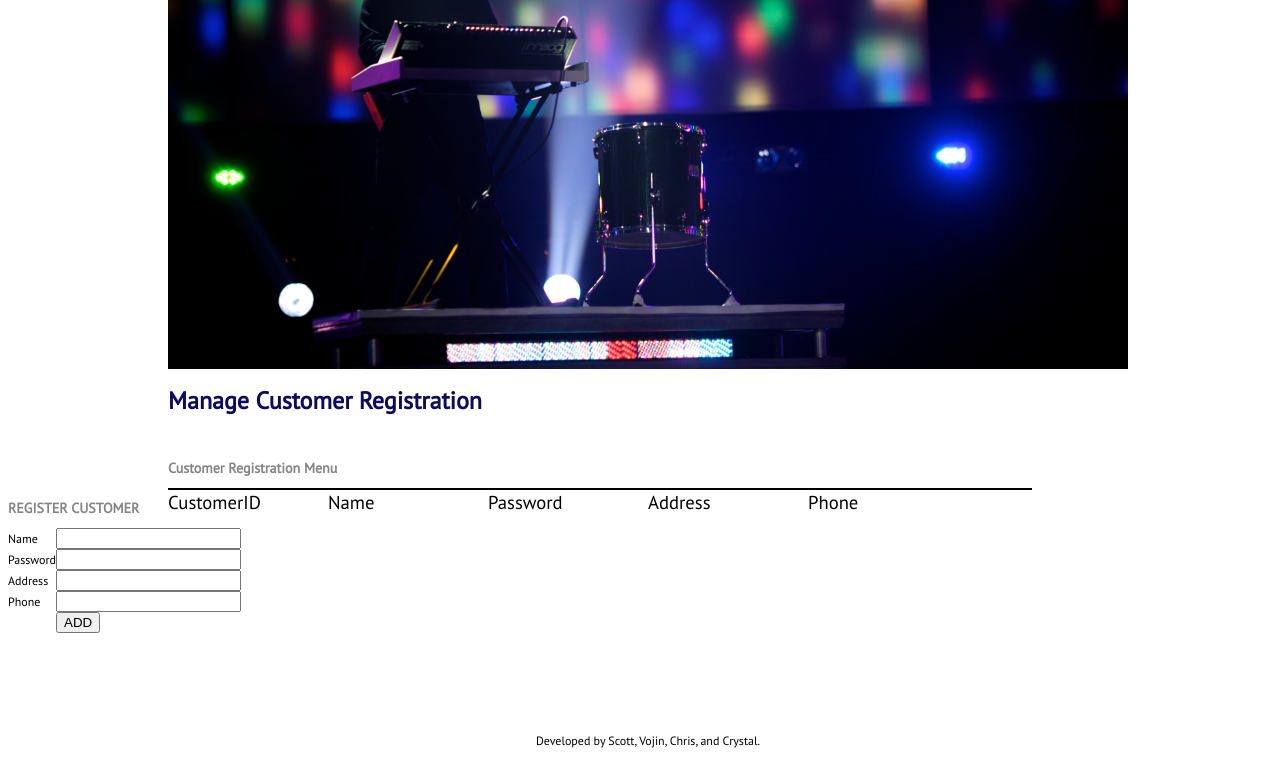
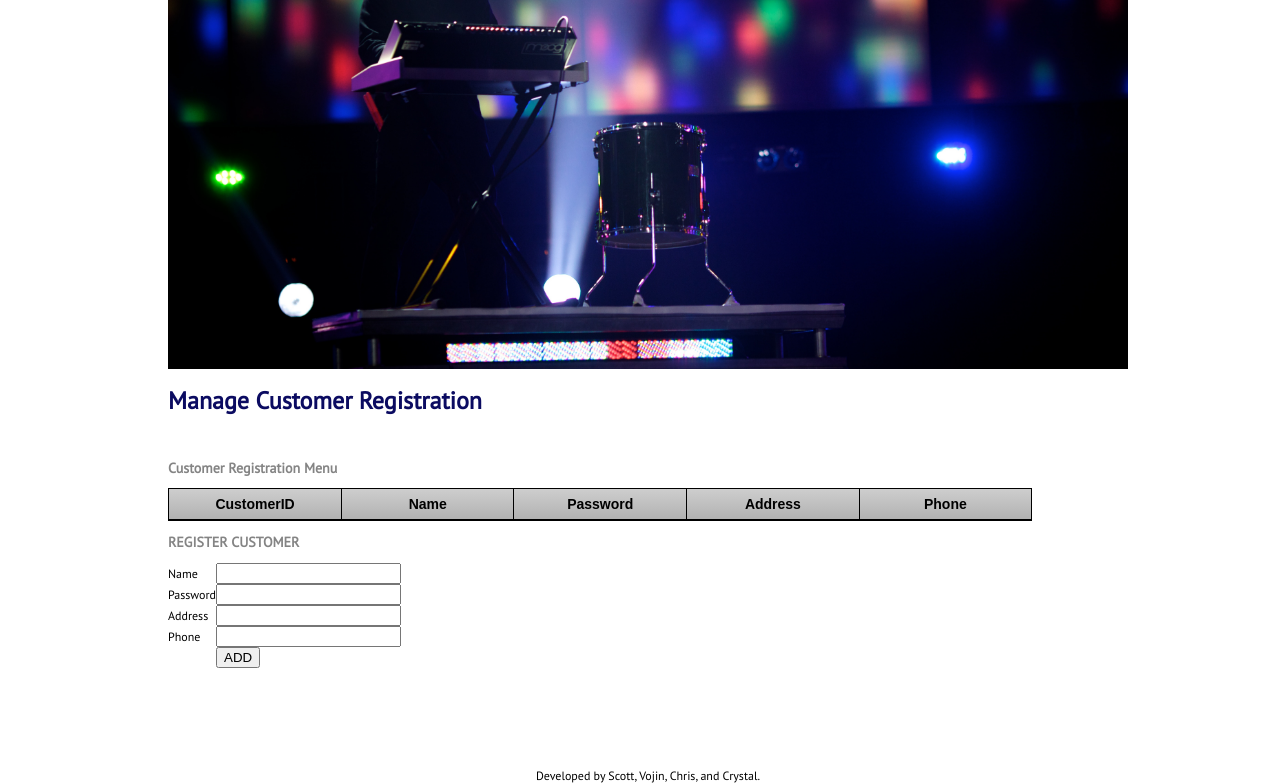
Before and after one commit to smbassett/music-store-db, a PHP site: page /customer/registration.php in a window 1280 px wide. Shown: the part 121-904 px from the top of the page. Before the commit the page ends 869 px from the top, so only its background shows below. Run offline with PHP 8.4, Linux system fonts and the light colour scheme; data that the repository does not hold is empty.

Commit message:
Fixed table display

```diff
--- a/customer/registration.php
+++ b/customer/registration.php
@@ -77,9 +77,7 @@ function formSubmit(CustId) {
 ?>
 
 <h2>Customer Registration Menu</h2>
-
 <!-- Note: table CSS generated with this useful online tool: http://www.csstablegenerator.com/?table_id=7 -->
-<table border=0 cellpadding=0 cellspacing=0 class="CustomerInfoTable">
 <?php
 
   // Display Customers
@@ -90,7 +88,7 @@ function formSubmit(CustId) {
 
 
 ?>
-</div>
+
 
 <h2>REGISTER CUSTOMER</h2>
 
--- a/dbops.php
+++ b/dbops.php
@@ -80,8 +80,9 @@ function displayCustomers($connection) {
 	// We need a submit value to detect if delete was pressed
 	echo "<input type=\"hidden\" name=\"submitDelete\" value=\"DELETE\"/>";
 
+	echo "<table border=0 cellpadding=0 cellspacing=0 class='CustomerInfoTable'>";
+	echo "<tr valign=center>";
 	echo "
-		<table border=0 cellpadding=0 cellspacing=0><tr valign=center>
 			<td class=rowheader>CustomerID</td>
 			<td class=rowheader>Name</td>
 			<td class=rowheader>Password</td>
@@ -166,7 +167,7 @@ function displayItems($connection) {
 	echo "<input type=\"hidden\" name=\"submitDelete\" value=\"DELETE\"/>";
 
 	echo "
-		<table border=0 cellpadding=0 cellspacing=0><tr valign=center>
+		<table border=0 cellpadding=0 cellspacing=0 class='CustomerInfoTable'><tr valign=center>
 			<td class=rowheader>UPC</td>
 			<td class=rowheader>Title</td>
 			<td class=rowheader>Item Type</td>
--- a/manager/manage_items.php
+++ b/manager/manage_items.php
@@ -70,7 +70,6 @@ function formSubmit(itemUpc) {
 
 <h2>Items</h2>
 
-<div class="CustomerInfoTable">
 <?php
   // Display Items
   displayItems($connection);
@@ -79,7 +78,7 @@ function formSubmit(itemUpc) {
   mysqli_close($connection);
 
 ?>
-</div>
+
 
 <h2>ADD NEW ITEM</h2>
 
```
